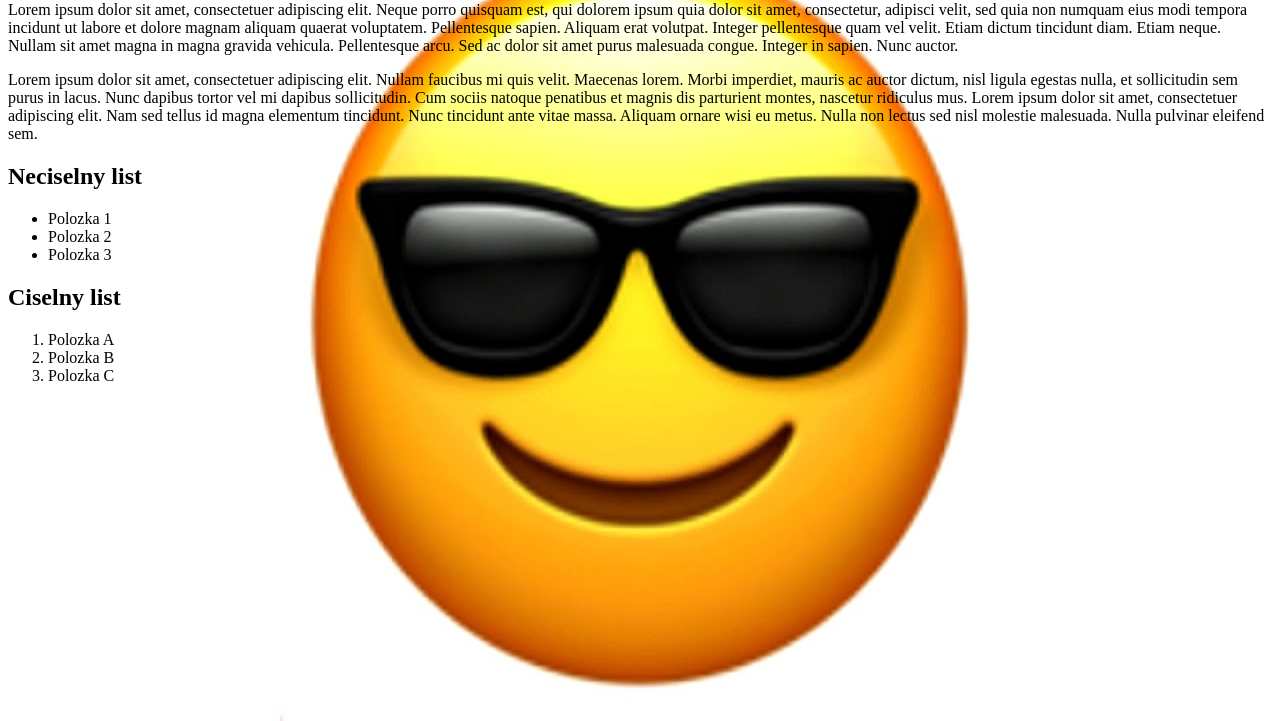
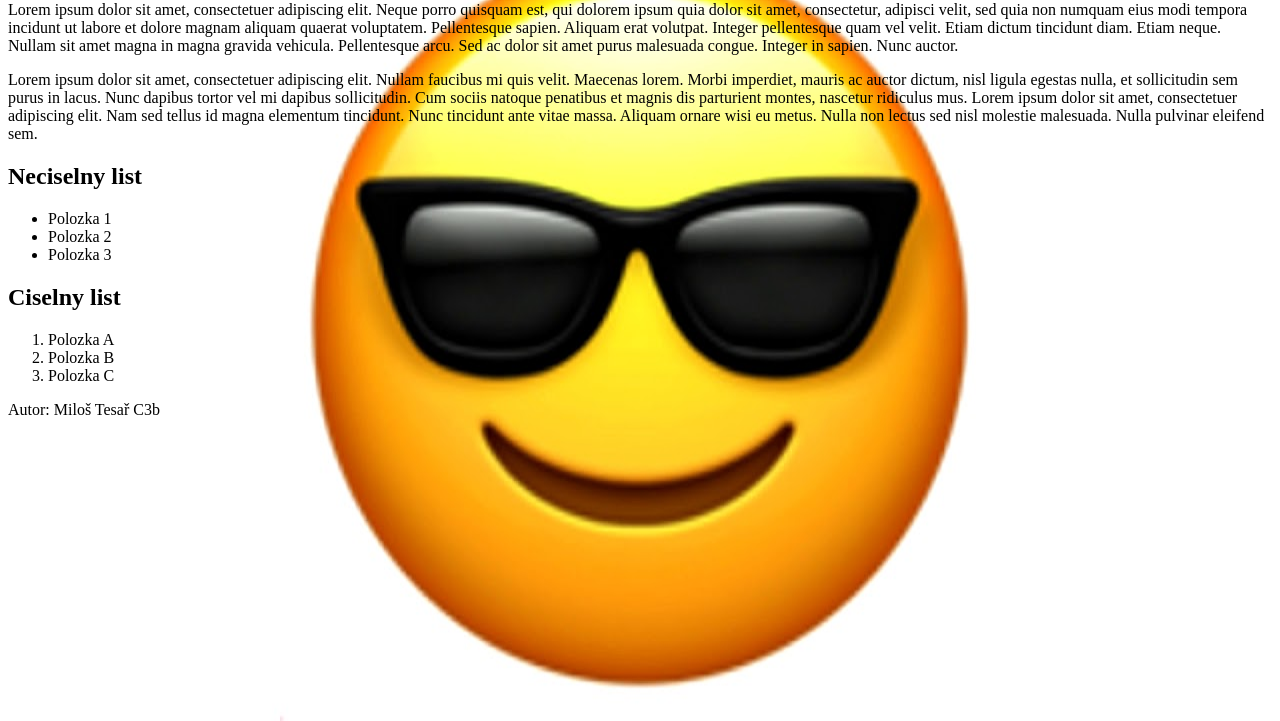
Before and after one commit to midaloo/8.9.---HTML-cvi-en-, a plain HTML site: page index.html in a window 1280 px wide. Shown: the part 79-800 px from the top of the page. Drawn offline with Linux system fonts and the light colour scheme.

Commit message:
Update index.html

```diff
--- a/index.html
+++ b/index.html
@@ -35,7 +35,7 @@ body {
   <li>Polozka C</li>
 </ol>
 
-<p></p>
+<p>Autor: Miloš Tesař C3b</p>
 
 </body>
 </html>
```
